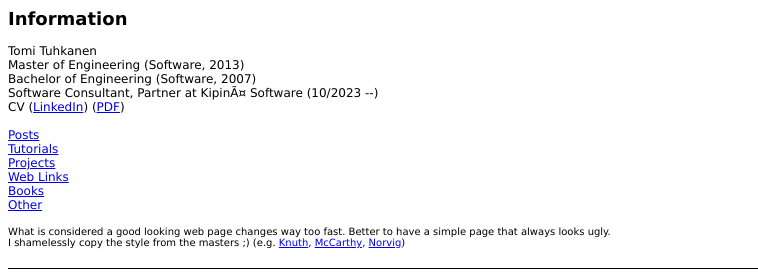
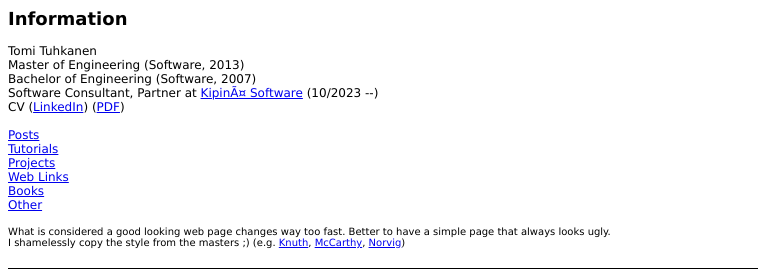
Before and after one commit to ttu/ttu.github.io, a Jekyll site: the page index.html, which Jekyll copies as it is, in a window 1280 px wide and 900 px high. Shown: the top 276 px of the window, without its empty margins (0-758 px from the left). Built offline with Jekyll 4.4.1, drawn with Linux system fonts in a browser that asks for light colours; some of the changed lines change nothing that is shown.

Commit message:
Add company link to homepage

```diff
--- a/index.html
+++ b/index.html
@@ -58,7 +58,7 @@
 		Tomi Tuhkanen<br/>
 		Master of Engineering (Software, 2013)<br/>
 		Bachelor of Engineering (Software, 2007)<br/>
-		Software Consultant, Partner at Kipinä Software (10/2023 --)<br/>
+		Software Consultant, Partner at <a href="https://kipina.fi/">Kipinä Software</a> (10/2023 --)<br/>
 		CV (<a href="https://www.linkedin.com/in/tomitu/">LinkedIn</a>) (<a href="CV.pdf">PDF</a>)<br/>
 		<br/>
 
```
